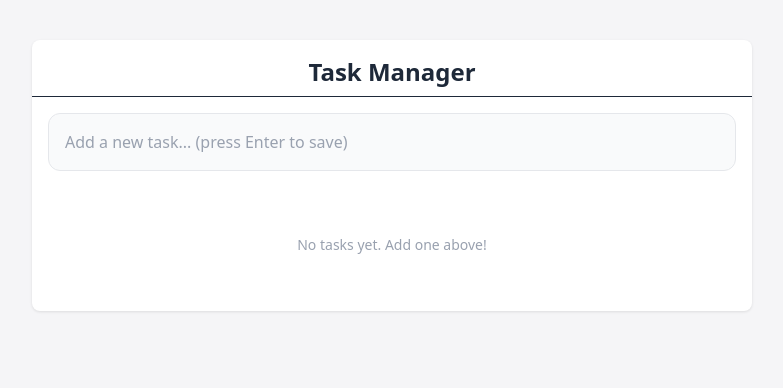
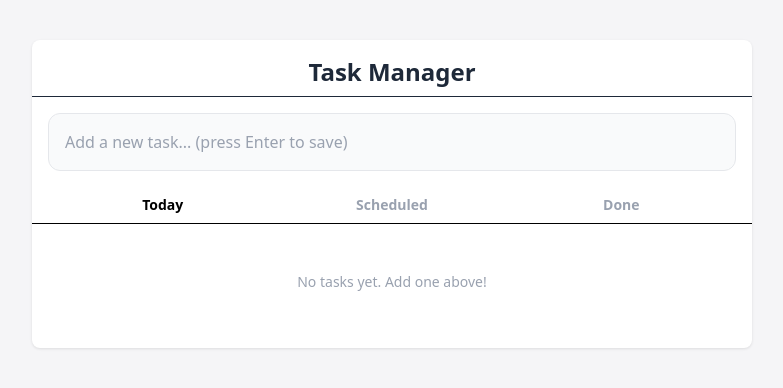
Before and after one commit to ngkhanhthien/task-zero-website, an Angular app: page / in a window 1280 px wide. Shown: the top 388 px of the page, without its empty margins (248-1031 px from the left). Built offline with nearby package versions, Linux system fonts and the light colour scheme.

Commit message:
feat: add tab UI with active state binding (Today/Scheduled/Done)

```diff
--- a/src/app/app.html
+++ b/src/app/app.html
@@ -9,9 +9,43 @@
       <app-add-task (add)="onAddTask($event)"></app-add-task>
     </div>
 
-    <!-- Task List Component -->
+    <!-- Tab Buttons -->
+    <div class="flex border-b px-4">
+      <button
+        id="tab-today"
+        class="flex-1 py-2 text-sm font-semibold transition-colors"
+        [class.text-gray-900]="currentTab() === 'today'"
+        [class.border-b-2]="currentTab() === 'today'"
+        [class.border-gray-800]="currentTab() === 'today'"
+        [class.text-gray-400]="currentTab() !== 'today'"
+        (click)="setTab('today')">
+        Today
+      </button>
+      <button
+        id="tab-scheduled"
+        class="flex-1 py-2 text-sm font-semibold transition-colors"
+        [class.text-gray-900]="currentTab() === 'scheduled'"
+        [class.border-b-2]="currentTab() === 'scheduled'"
+        [class.border-gray-800]="currentTab() === 'scheduled'"
+        [class.text-gray-400]="currentTab() !== 'scheduled'"
+        (click)="setTab('scheduled')">
+        Scheduled
+      </button>
+      <button
+        id="tab-done"
+        class="flex-1 py-2 text-sm font-semibold transition-colors"
+        [class.text-gray-900]="currentTab() === 'done'"
+        [class.border-b-2]="currentTab() === 'done'"
+        [class.border-gray-800]="currentTab() === 'done'"
+        [class.text-gray-400]="currentTab() !== 'done'"
+        (click)="setTab('done')">
+        Done
+      </button>
+    </div>
+
+    <!-- Task List Component — shows filteredTasks based on active tab -->
     <div class="px-4 pb-6 flex-1">
-      <app-task-list [tasks]="tasks()"></app-task-list>
+      <app-task-list [tasks]="filteredTasks()"></app-task-list>
     </div>
   </div>
 </main>
```
